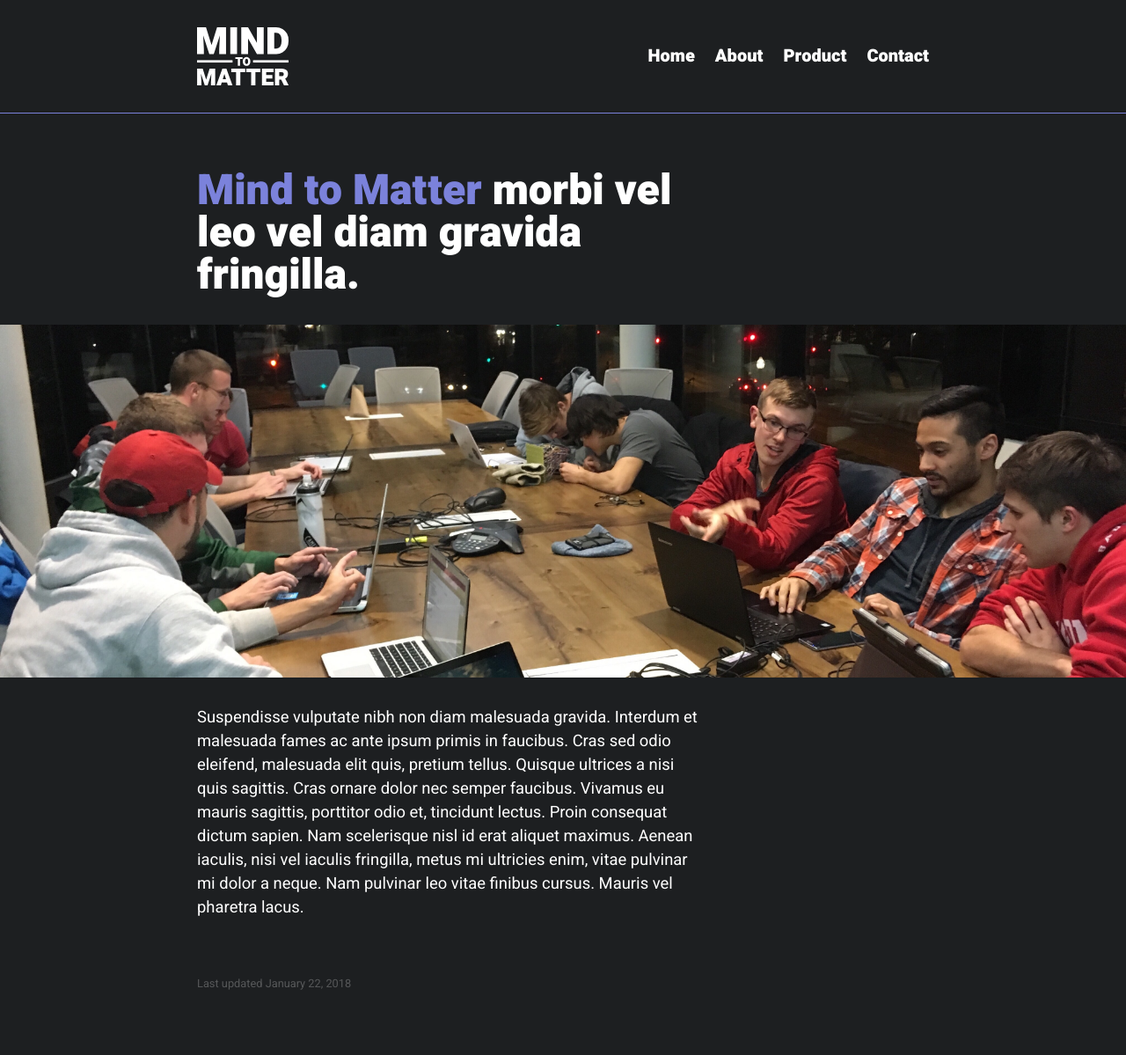
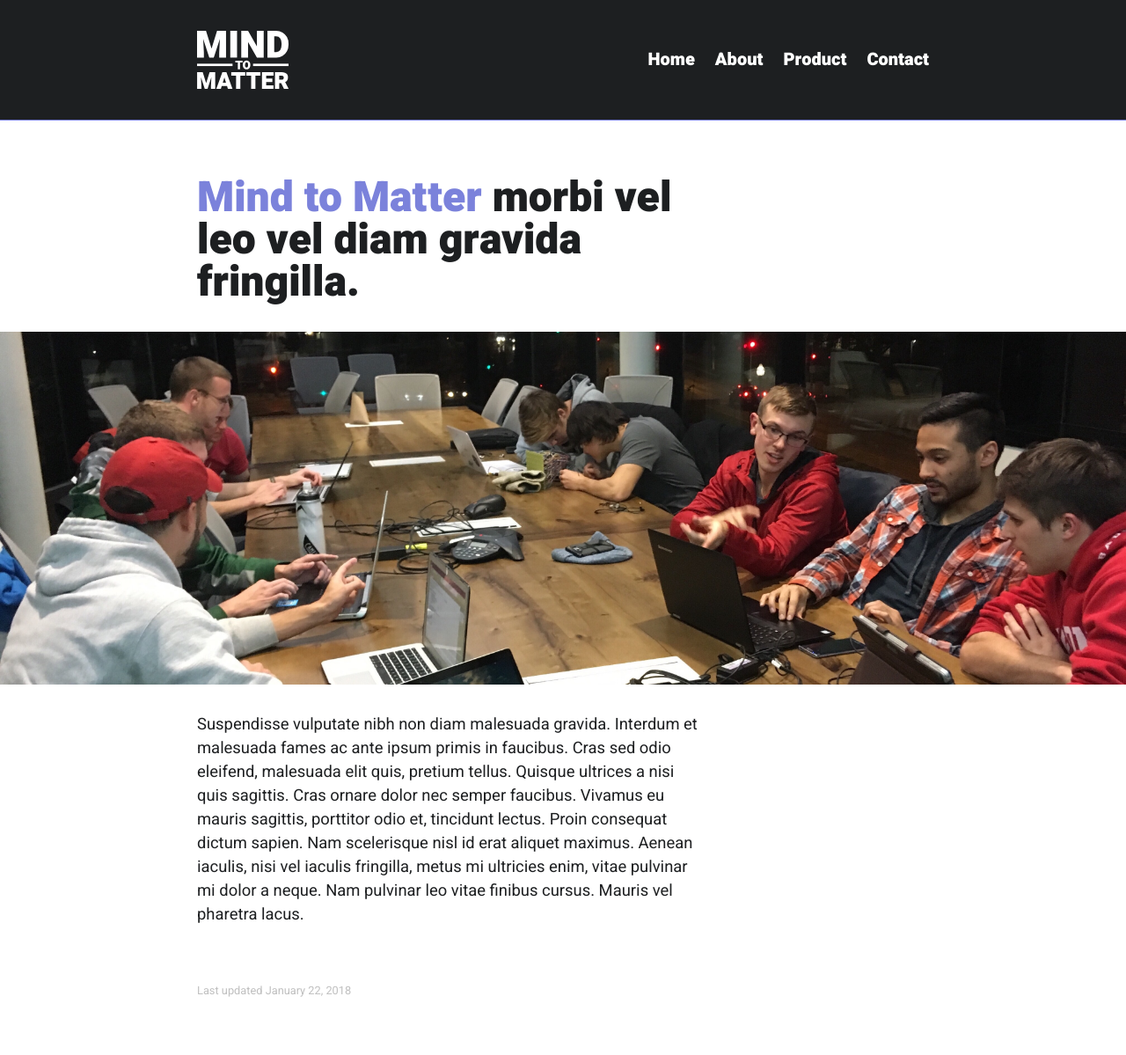
Before and after one commit to georgemblack/mind-to-matter, a Jekyll site: the page built from index.html, in a window 1280 px wide. Shown: the whole page at 88% size. Built offline with Jekyll 4.4.1, drawn with Linux system fonts in a browser that asks for light colours.

Commit message:
Move to light color theme for primary content

```diff
--- a/_sass/_colors.scss
+++ b/_sass/_colors.scss
@@ -1,7 +1,12 @@
-// background and body
-$background-color: #1D1F21;
-$body-text-color: #ffffff;
-$faded-text-color: rgba(255, 255, 255, 0.25);
+// background
+$background-color: #ffffff;
+
+// header
+$header-background-color: #1D1F21;
+
+// body
+$body-text-color: #1D1F21;
+$faded-text-color: rgba(0, 0, 0, 0.25);
 
 // theme
 $theme-primary-color: #7B82DB;
--- a/_sass/_header.scss
+++ b/_sass/_header.scss
@@ -1,10 +1,11 @@
 .header-outer-wrapper {
-    height: 8em;
+    height: 8.5em;
     width: 100%;
     display: flex;
     align-items: center;
     justify-content: center;
     border-bottom: 1px solid $theme-primary-color;
+    background-color: $header-background-color;
 }
 
 .header-inner-wrapper {
```
